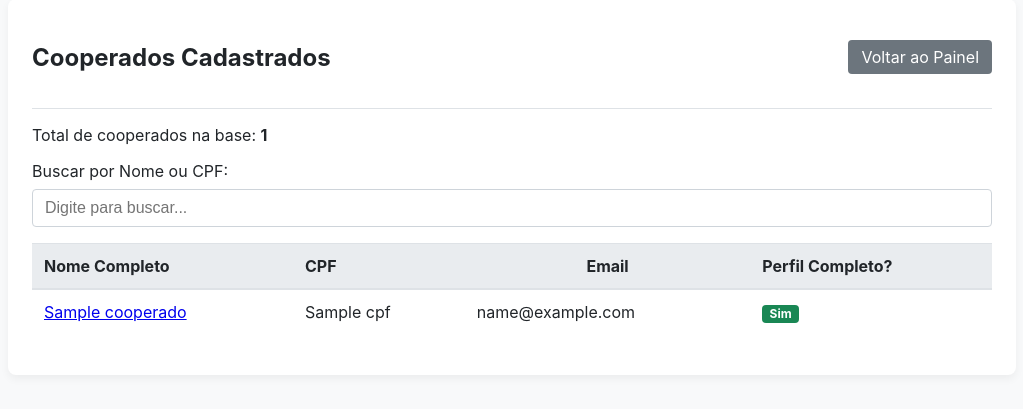
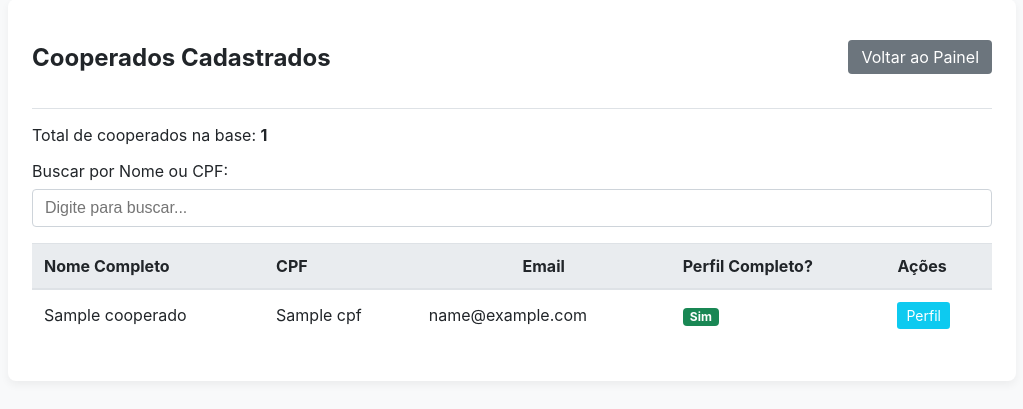
Before and after one commit to Gledson-Rwalker/portal-cooperativa, a Flask app: page /admin/cooperados in a window 1280 px wide. Shown: the part 158-567 px from the top of the page, without its empty margins (128-1151 px from the left). Run offline with Flask 3, Linux system fonts and the light colour scheme; the visitor is signed in with stand-in values (Sample User, id 1); a database or web service that is not in the repository returns one stand-in record (values such as "Sample title"); some libraries are stand-ins or nearby versions.

Commit message:
Substitui link de nome por botão de perfil

```diff
--- a/templates/view_cooperados.html
+++ b/templates/view_cooperados.html
@@ -10,7 +10,6 @@
     </div>
     <p>Total de cooperados na base: <strong>{{ cooperados|length }}</strong></p>
 
-    <!-- --- BARRA DE FILTRO ADICIONADA AQUI --- -->
     <div class="form-group">
         <label for="searchInput">Buscar por Nome ou CPF:</label>
         <input type="text" id="searchInput" class="form-control" onkeyup="filterTable()" placeholder="Digite para buscar...">
@@ -23,13 +22,15 @@
                 <th>CPF</th>
                 <th>Email</th>
                 <th>Perfil Completo?</th>
+                <!-- --- NOVA COLUNA AQUI --- -->
+                <th>Ações</th>
             </tr>
         </thead>
         <tbody>
             {% for cooperado in cooperados %}
             <tr>
-                <!-- O nome agora é um link para a nova página de detalhes -->
-                <td><a href="{{ url_for('detalhe_cooperado', cpf=cooperado.cpf) }}">{{ cooperado.nome }}</a></td>
+                <!-- O nome agora é apenas texto, sem link -->
+                <td>{{ cooperado.nome }}</td>
                 <td>{{ cooperado.cpf }}</td>
                 <td>{{ cooperado.email }}</td>
                 <td>
@@ -39,13 +40,17 @@
                         <span class="badge bg-danger">Não</span>
                     {% endif %}
                 </td>
+                <!-- --- NOVO BOTÃO AQUI --- -->
+                <td>
+                    <a href="{{ url_for('detalhe_cooperado', cpf=cooperado.cpf) }}" class="btn btn-sm btn-info">Perfil</a>
+                </td>
             </tr>
             {% endfor %}
         </tbody>
     </table>
 </div>
 
-<!-- JAVASCRIPT PARA O FILTRO EM TEMPO REAL -->
+<!-- O JavaScript do filtro continua o mesmo -->
 <script>
 function filterTable() {
     const input = document.getElementById("searchInput");
@@ -53,7 +58,7 @@ function filterTable() {
     const table = document.getElementById("cooperadosTable");
     const tr = table.getElementsByTagName("tr");
 
-    for (let i = 1; i < tr.length; i++) { // Começa em 1 para pular o cabeçalho
+    for (let i = 1; i < tr.length; i++) {
         let tdNome = tr[i].getElementsByTagName("td")[0];
         let tdCpf = tr[i].getElementsByTagName("td")[1];
         if (tdNome || tdCpf) {
```
